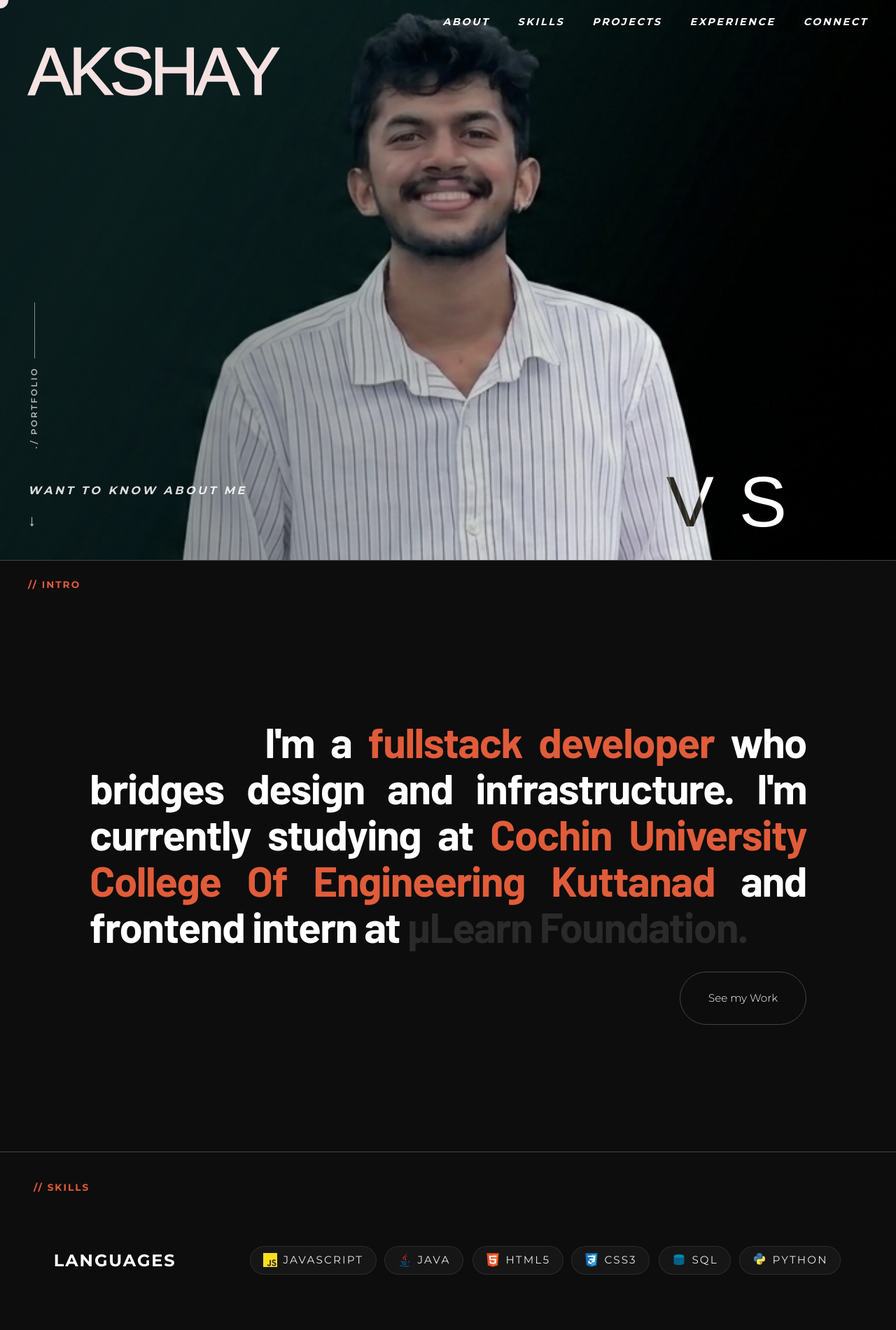
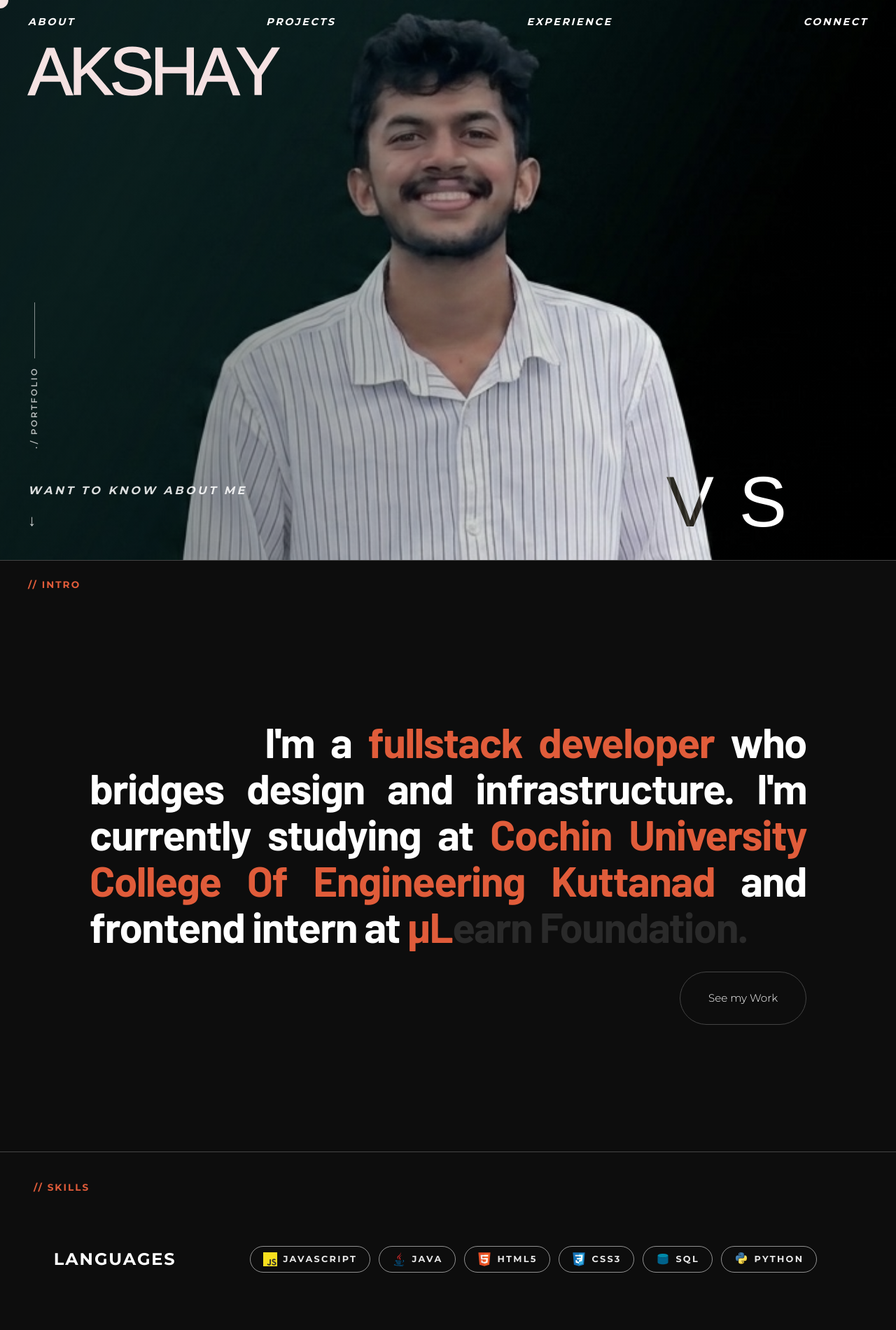
Before and after one commit to Akshayvs-Tech/akshay_vs, a Next.js app: page / in a window 1280 px wide. Shown: the top 1900 px of the page at 70% size. Built offline with nearby package versions, Linux system fonts and the light colour scheme; a web font is replaced by a local one.

Commit message:
pushing effect on the navlinks

```diff
--- a/app/component/ExperienceSection.tsx
+++ b/app/component/ExperienceSection.tsx
@@ -106,6 +106,25 @@ const EXPERTISE: ExpertiseItem[] = [
       "COMPUTER SCIENCE",
     ],
   },
+  {
+    number: "01",
+    title: "HACKP",
+    role: "HACKATHON FINALIST",
+    period: "2025",
+    bullets: [
+      "I was one of the frontend developers in HACKP 2025, building two products named Take-it-down and Trace-an-Object.",
+      "I was one of the 30 finalists selected among 1000+ candidates."
+    ],
+    skills: [
+      "REACT",
+      "TAILWINDCSS",
+      "SHADCN",
+      "TANSTACK QUERY",
+      "ZUSTAND",
+      "TYPESCRIPT",
+      "RESPONSIVE DESIGN",
+    ],
+  },
 ];
 
 export default function ExperienceSection() {
@@ -152,7 +171,8 @@ export default function ExperienceSection() {
 
         // If card is at the sticky position (with a small buffer), it's the active one
         if (cardRect.top <= hh + 10) {
-          if (i >= 3) newCategory = "EDUCATION";
+          if (i >= 5) newCategory = "ACHIEVEMENT";
+          else if (i >= 3) newCategory = "EDUCATION";
         }
 
         // Calculate progress for all cards except the last one
--- a/app/component/HeroSection.tsx
+++ b/app/component/HeroSection.tsx
@@ -43,19 +43,61 @@ export default function HeroSection() {
   const { scrollY } = useScroll();
   const akshayRef = useRef<HTMLHeadingElement>(null);
   const vsRef = useRef<HTMLDivElement>(null);
+  const navLinksRef = useRef<HTMLUListElement>(null);
   const maxOffsetRef = useRef(1000); // fallback
 
   useEffect(() => {
     const measure = () => {
       if (akshayRef.current && vsRef.current) {
-        // Calculate the distance between AKSHAY's top and VS's top
-        maxOffsetRef.current = vsRef.current.offsetTop - akshayRef.current.offsetTop;
+        // getBoundingClientRect gives viewport-relative coords; since both
+        // elements are measured at the same instant the scroll offset cancels,
+        // giving us the exact pixel gap between AKSHAY's top and VS's top.
+        const akshayRect = akshayRef.current.getBoundingClientRect();
+        const vsRect = vsRef.current.getBoundingClientRect();
+        // AKSHAY needs to travel exactly this many px down to sit level with VS
+        maxOffsetRef.current = vsRect.top - akshayRect.top;
       }
     };
-    measure();
-    // Re-measure on window resize to ensure accuracy across devices
+    // Small delay so the page has fully laid out before we measure
+    const timer = setTimeout(measure, 100);
     window.addEventListener("resize", measure);
-    return () => window.removeEventListener("resize", measure);
+    return () => {
+      clearTimeout(timer);
+      window.removeEventListener("resize", measure);
+    };
+  }, []);
+
+  /**
+   * Nav-spread effect:
+   * After 3.5 s (when the character-reveal finishes), the logo CSS animation
+   * (pushLogoOut) starts collapsing the logo. Simultaneously we trigger a
+   * CSS *transition* on flex-grow (more reliable than @keyframes for layout
+   * properties) so the nav-links ul grows to fill the freed space, and
+   * justify-content:space-between distributes the links evenly across the
+   * full nav width as the ul expands.
+   */
+  useEffect(() => {
+    const NAV_DELAY   = 3500; // matches the CSS animation-delay on .hero-logo
+    const NAV_DURATION = 1500; // matches the CSS animation-duration on .hero-logo
+
+    const timer = setTimeout(() => {
+      const ul = navLinksRef.current;
+      if (!ul) return;
+
+      // 1. Set up the transition BEFORE changing flex-grow so the browser
+      //    can interpolate from the current value (0) to the target (1).
+      ul.style.transition = `flex-grow ${NAV_DURATION}ms cubic-bezier(0.22, 1, 0.36, 1)`;
+
+      // 2. Switch to space-between so items spread as the container widens.
+      ul.style.justifyContent = 'space-between';
+
+      // 3. On the very next frame, change flex-grow so the transition fires.
+      requestAnimationFrame(() => {
+        ul.style.flexGrow = '1';
+      });
+    }, NAV_DELAY);
+
+    return () => clearTimeout(timer);
   }, []);
 
   // Vanish immediately with an effect when scrolling starts (0 to 80px)
@@ -92,8 +134,8 @@ export default function HeroSection() {
           AKSHAY<span className="logo-vs">VS</span>
         </div>
 
-        <ul className="hero-nav-links" role="list">
-          {["ABOUT", "SKILLS", "PROJECTS", "EXPERIENCE", "CONNECT"].map((item) => (
+        <ul ref={navLinksRef} className="hero-nav-links" role="list">
+          {["ABOUT", "PROJECTS", "EXPERIENCE", "CONNECT"].map((item) => (
             <li key={item}>
               <a
                 href={`#${item.toLowerCase()}`}
--- a/app/globals.css
+++ b/app/globals.css
@@ -114,6 +114,8 @@ body {
   gap: 0.15em;
   overflow: hidden;
   white-space: nowrap;
+  /* Explicit max-width so the pushLogoOut keyframe can tween 200px→0 */
+  max-width: 200px;
   animation: pushLogoOut 1.5s 3.5s forwards cubic-bezier(0.22, 1, 0.36, 1);
 }
 
@@ -121,18 +123,16 @@ body {
   color: #ffffff;
 }
 
-/* Nav links */
+/* Nav links – initial state; JS adds transition + flex-grow:1 after 3.5s */
 .hero-nav-links {
   display: flex;
   gap: 2.5rem;
   list-style: none;
-  animation: expandNavContainer 1.5s 3.5s forwards cubic-bezier(0.22, 1, 0.36, 1);
 }
 
 .hero-nav-links li {
   display: flex;
   justify-content: center;
-  animation: expandNavItems 1.5s 3.5s forwards cubic-bezier(0.22, 1, 0.36, 1);
 }
 
 .hero-nav-link {
@@ -296,6 +296,7 @@ body {
   }
 }
 
+/* Logo slides left and shrinks away, freeing space for the nav links */
 @keyframes pushLogoOut {
   0% {
     transform: translateX(0);
@@ -308,24 +309,6 @@ body {
     max-width: 0;
     margin: 0;
     padding: 0;
-  }
-}
-
-@keyframes expandNavContainer {
-  0% {
-    flex-grow: 0;
-  }
-  100% {
-    flex-grow: 1;
-  }
-}
-
-@keyframes expandNavItems {
-  0% {
-    flex-grow: 0;
-  }
-  100% {
-    flex-grow: 1;
   }
 }
 
@@ -968,19 +951,18 @@ body {
   display: flex;
   align-items: center;
   gap: 0.55rem;
-  background: rgba(255, 255, 255, 0.04);
+  background: transparent;
   padding: 0.5rem 1.1rem;
   border-radius: 999px; /* fully round pill */
-  border: 1px solid rgba(255, 255, 255, 0.09);
+  border: 1.5px solid rgba(255, 255, 255, 0.55);
   transition: background 0.3s ease, border-color 0.3s ease, transform 0.3s cubic-bezier(0.22, 1, 0.36, 1), box-shadow 0.3s ease;
   will-change: transform;
 }
 
 .skill-item:hover {
-  background: rgba(var(--skill-color, 255 255 255), 0.08);
-  border-color: var(--skill-color, rgba(255,255,255,0.25));
-  transform: translateY(-3px);
-  box-shadow: 0 8px 24px rgba(0,0,0,0.4);
+  background: color-mix(in srgb, var(--skill-color) 8%, transparent);
+  border-color: var(--skill-color);
+  transform: translateY(-3px) !important;
 }
 
 /* Inline SVG icon inside pill */
@@ -1002,10 +984,10 @@ body {
 /* Skill name text */
 .skill-name {
   font-family: var(--font-nav);
-  font-size: 0.95rem;
-  font-weight: 400;
+  font-size: 0.8rem;
+  font-weight: 700;
   color: #ffffff;
-  letter-spacing: 0.14em;
+  letter-spacing: 0.18em;
   text-transform: uppercase;
   white-space: nowrap;
   transition: color 0.25s ease;
@@ -1013,7 +995,7 @@ body {
 }
 
 .skill-item:hover .skill-name {
-  color: #ffffff !important;
+  color: var(--skill-color) !important;
 }
 
 /* ── Skills Responsive ─────────────────────────────────────────────────── */
```
Also changed, not shown: 1 other file (tests, documents, lock files or other folders).
